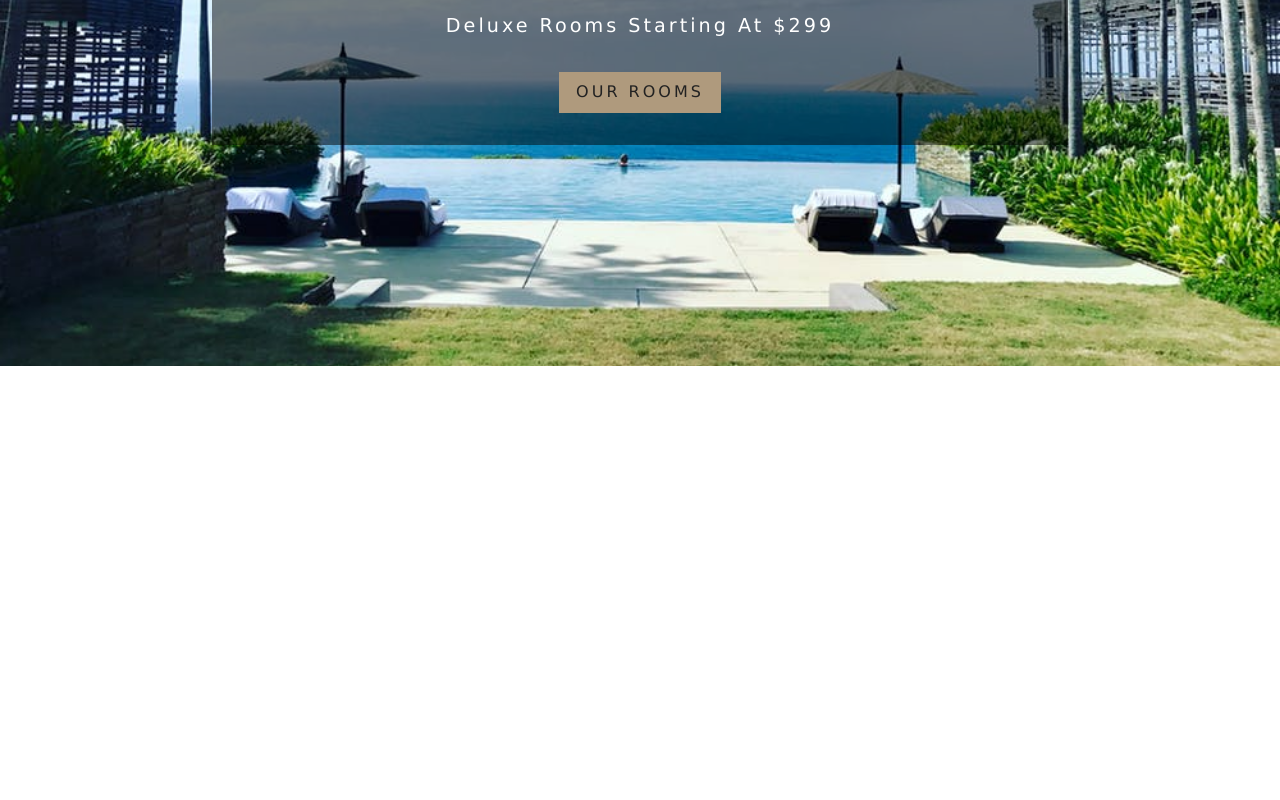
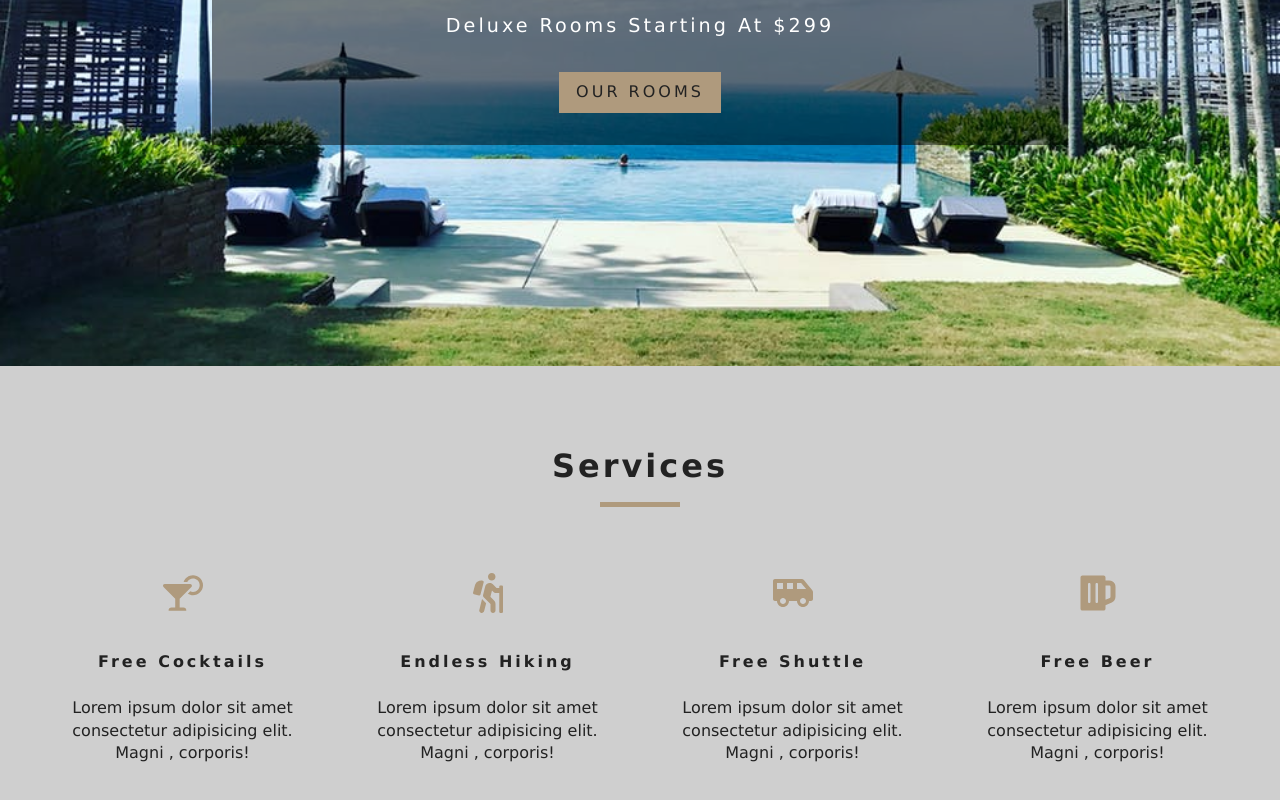
Before and after one commit to saryyevnd/resort-beach-react, a React (Create React App) app: page / in a window 1280 px wide. Shown: the part 434-1234 px from the top of the page. Before the commit the page ends 800 px from the top, so only its background shows below. Built offline with nearby package versions, Linux system fonts and the light colour scheme.

Commit message:
Services And Title Components and others developed

```diff
--- a/src/App.css
+++ b/src/App.css
@@ -252,6 +252,7 @@
 }
 .services h6 {
   letter-spacing: var(--mainSpacing);
+  text-transform: capitalize;
 }
 .services p {
   width: 80%;
--- /dev/null
+++ b/src/components/Services.js
@@ -0,0 +1,59 @@
+import React, { Component } from 'react';
+import Title from './Title';
+import { FaCocktail, FaHiking, FaShuttleVan, FaBeer } from 'react-icons/fa'
+
+class Services extends Component {
+    constructor(props) {
+        super(props)
+        this.state = {
+            services: [
+                {
+                    id: 1,
+                    icon: <FaCocktail />,
+                    title: 'Free cocktails',
+                    info: `Lorem ipsum dolor sit amet consectetur adipisicing elit. Magni , corporis!`
+                },
+                {
+                    id: 2,
+                    icon: <FaHiking />,
+                    title: 'Endless Hiking',
+                    info: `Lorem ipsum dolor sit amet consectetur adipisicing elit. Magni , corporis!`
+                },
+                {
+                    id: 3,
+                    icon: <FaShuttleVan />,
+                    title: 'Free Shuttle',
+                    info: `Lorem ipsum dolor sit amet consectetur adipisicing elit. Magni , corporis!`
+                },
+                {
+                    id: 4,
+                    icon: <FaBeer />,
+                    title: 'Free Beer',
+                    info: `Lorem ipsum dolor sit amet consectetur adipisicing elit. Magni , corporis!`
+                }
+            ]
+        }
+    }
+    render() {
+        return (
+            <section className='services'>
+                <Title title='services' />
+                <div className='services-center'>
+                    {
+                        this.state.services.map(item => {
+                            return (
+                                <article className='service' key={item.id}>
+                                    <span>{item.icon}</span>
+                                    <h6>{item.title}</h6>
+                                    <p>{item.info}</p>
+                                </article>
+                            )
+                        })
+                    }
+                </div>
+            </section>
+        )
+    }
+}
+
+export default Services
--- /dev/null
+++ b/src/components/Title.js
@@ -0,0 +1,12 @@
+import React from 'react'
+
+const Title = ({ title }) => {
+    return (
+        <section className='section-title'>
+            <h4>{title}</h4>
+            <div></div>
+        </section>
+    )
+}
+
+export default Title
--- a/src/pages/Home.js
+++ b/src/pages/Home.js
@@ -2,6 +2,7 @@
 import { Link } from 'react-router-dom'
 import Banner from '../components/Banner'
 import Hero from '../components/Hero'
+import Services from '../components/Services'
 
 const Home = () => {
     return (
@@ -16,6 +17,7 @@
                     </Link>
                 </Banner>
             </Hero>
+            <Services />
         </>
     )
 }
```
